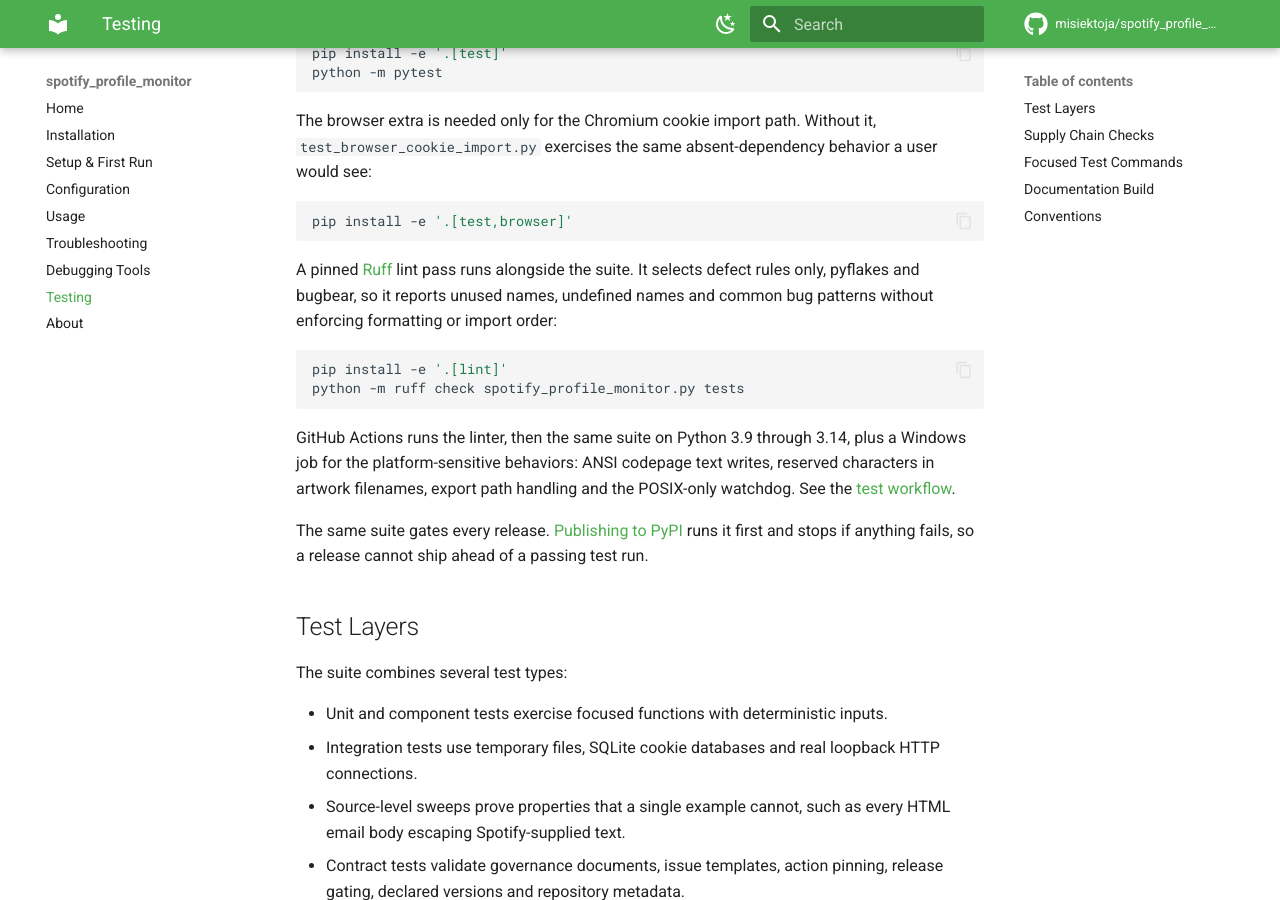
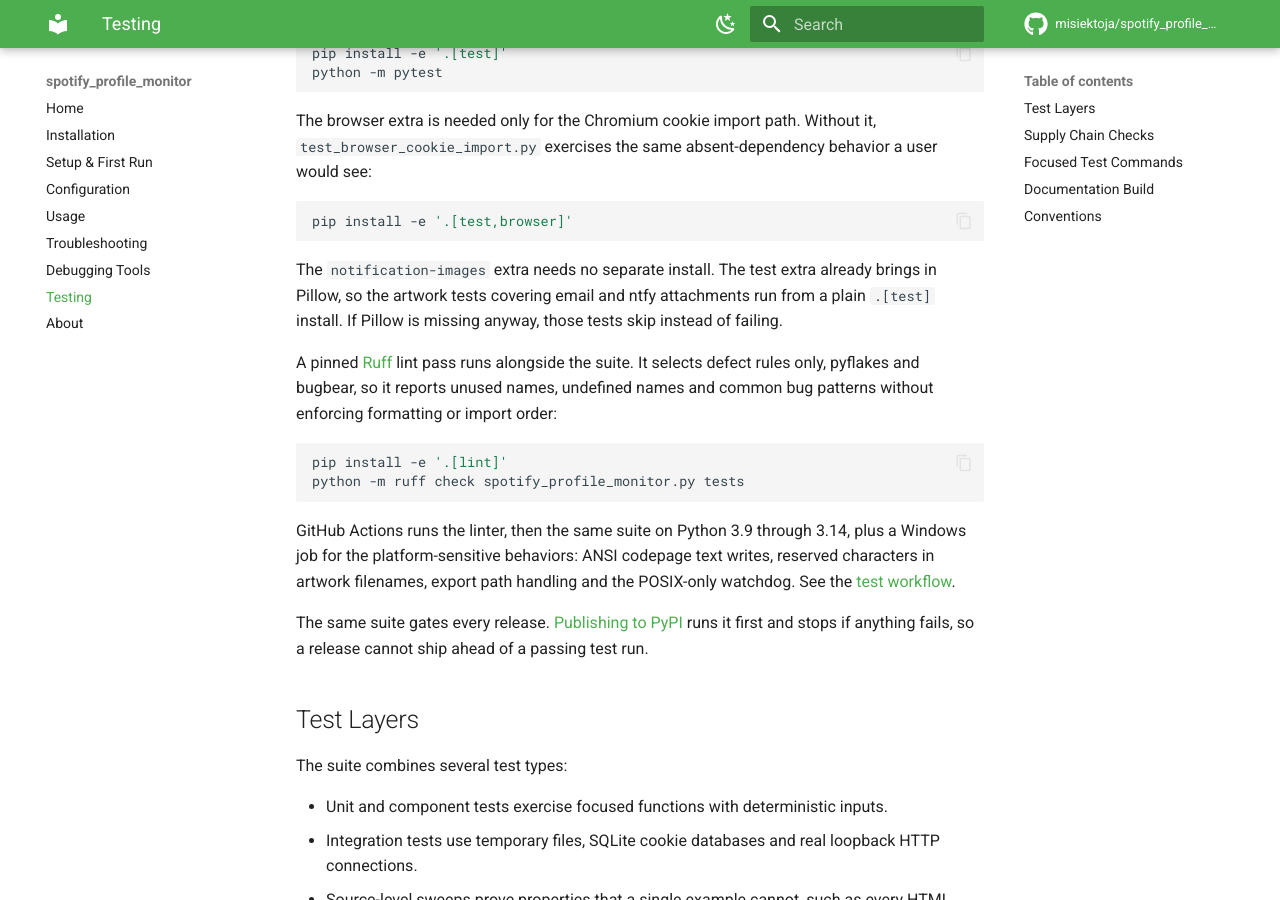
Before and after one commit to misiektoja/spotify_profile_monitor, an MkDocs documentation site: the page built from docs/testing.md, in a window 1280 px wide and 900 px high, scrolled down 332 px. Built offline with MkDocs 1.6.1 and Material for MkDocs 9.7.7, drawn with Linux system fonts in a browser that asks for light colours; comment, search, counter and statistics services are not loaded.

Commit message:
docs(test): note that the test extra already covers artwork

````diff
--- a/docs/testing.md
+++ b/docs/testing.md
@@ -14,6 +14,8 @@ The browser extra is needed only for the Chromium cookie import path. Without it
 ```sh
 pip install -e '.[test,browser]'
 ```
+
+The `notification-images` extra needs no separate install. The test extra already brings in Pillow, so the artwork tests covering email and ntfy attachments run from a plain `.[test]` install. If Pillow is missing anyway, those tests skip instead of failing.
 
 A pinned [Ruff](https://docs.astral.sh/ruff/) lint pass runs alongside the suite. It selects defect rules only, pyflakes and bugbear, so it reports unused names, undefined names and common bug patterns without enforcing formatting or import order:
 
````
